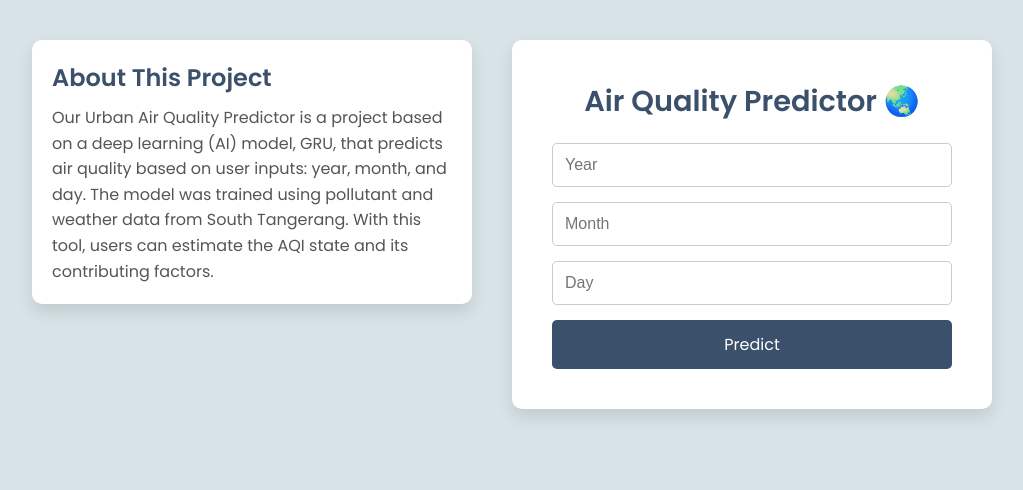
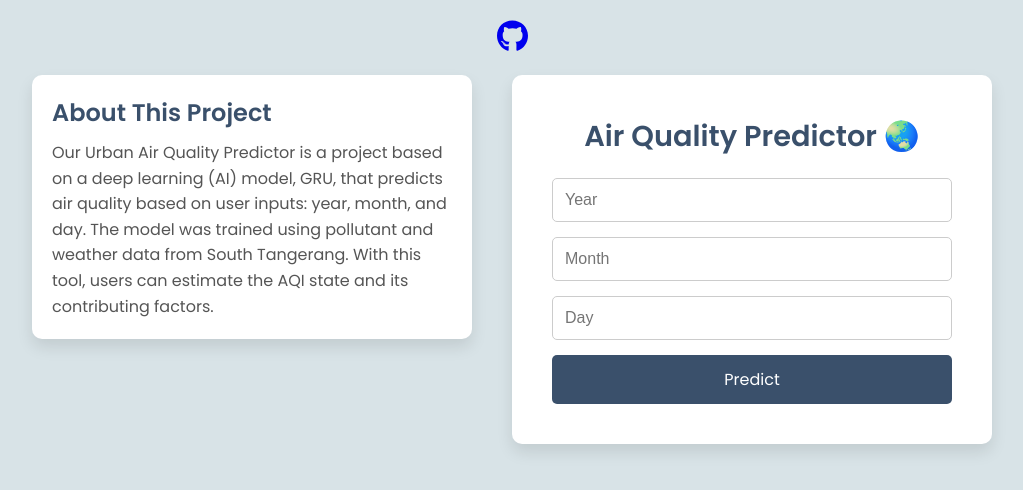
Before and after one commit to brishar0n/AirQualityPredictor-Using-DeepLearning, a React (Vite) app: page / in a window 1280 px wide. Shown: the top 490 px of the page, without its empty margins (128-1151 px from the left). Built offline with nearby package versions, Linux system fonts and the light colour scheme.

Commit message:
Update App.jsx

```diff
--- a/src/App.jsx
+++ b/src/App.jsx
@@ -1,5 +1,7 @@
 import React, { useState } from "react";
 import axios from "axios";
+import { FontAwesomeIcon } from "@fortawesome/react-fontawesome";
+import { faGithub } from "@fortawesome/free-brands-svg-icons";
 import "./App.css";
 
 function App() {
@@ -44,6 +46,14 @@
 
     return (
         <div className="App">
+            <a
+                href="https://github.com/brishar0n/AirQualityPredictor-using-DeepLearning"
+                target="_blank"
+                rel="noopener noreferrer"
+                className="github-icon"
+            >
+                <FontAwesomeIcon icon={faGithub} size="2x" />
+            </a>
             <div className="layout">
                 <div className="description">
                     <h2>About This Project</h2>
```
